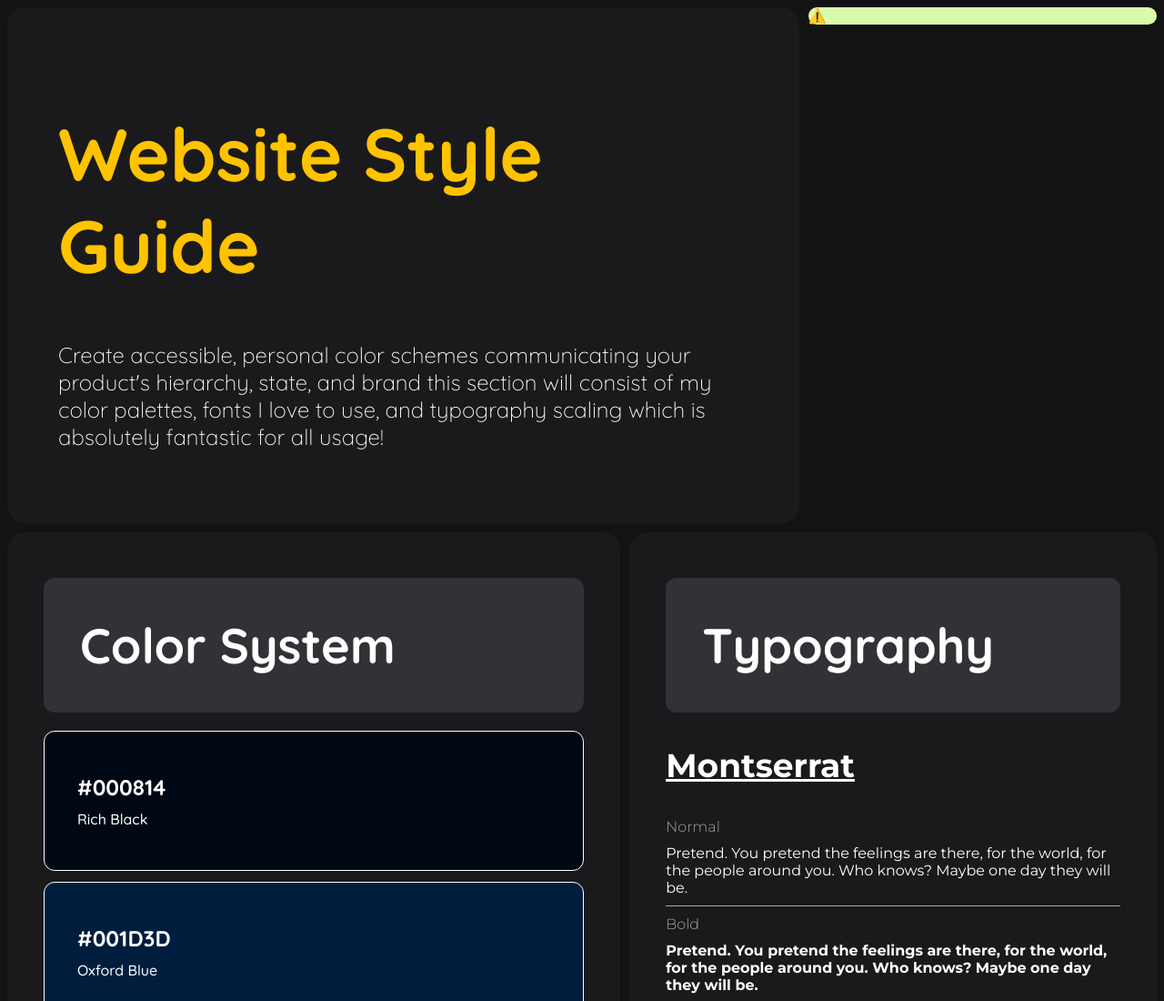
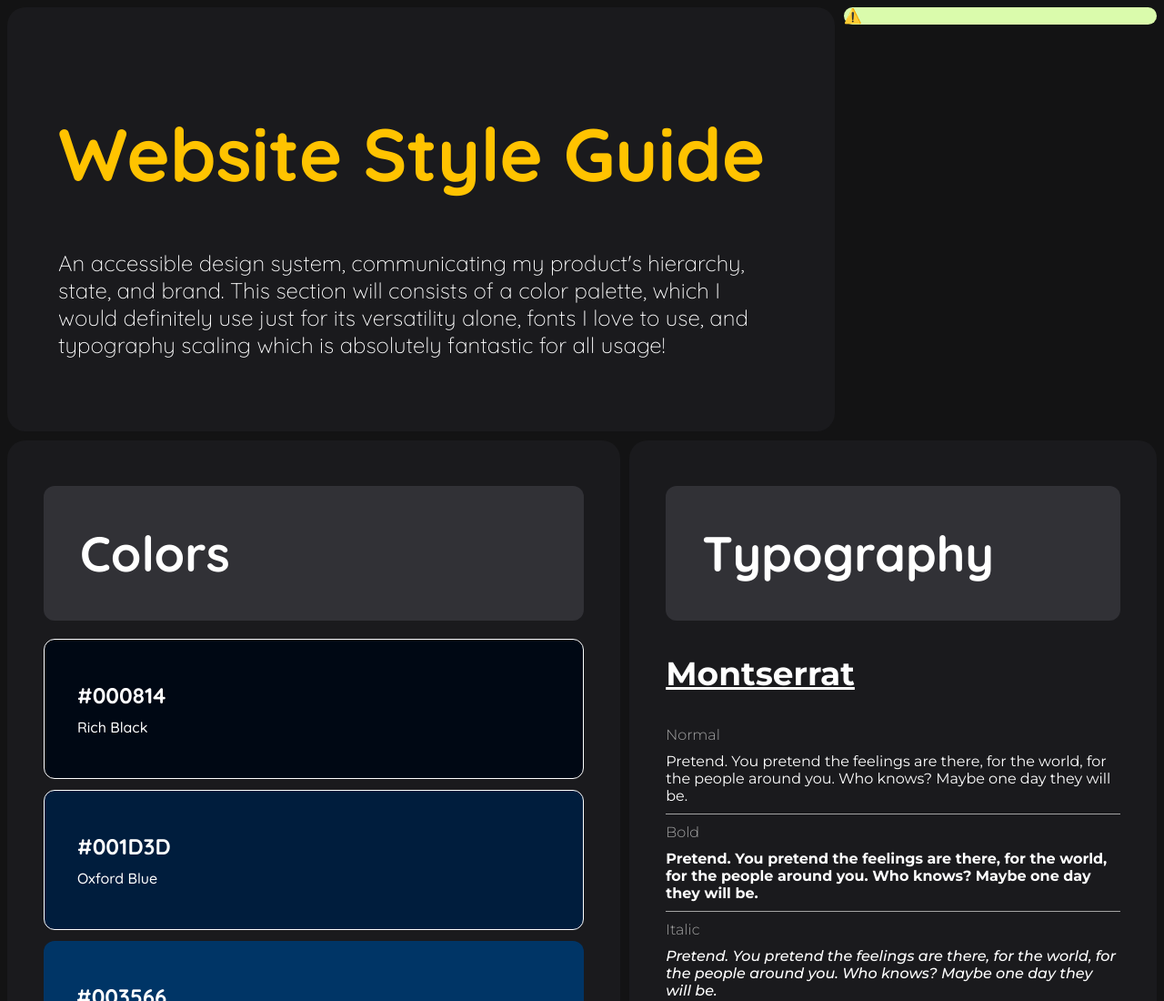
Before and after one commit to vstandsforvernon/Vstandsforvernon.github.io, a plain HTML site: page index.html in a window 1280 px wide. Shown: the top 1100 px of the page at 91% size. Drawn offline with nearby package versions, Linux system fonts and the light colour scheme; no server answers.

Commit message:
Update index.html

```diff
--- a/index.html
+++ b/index.html
@@ -19,8 +19,8 @@
     <div class="container">
         <header>
             <h1>Website Style Guide</h1>
-            <p>Create accessible, personal color schemes communicating your product's hierarchy, state, and brand
-                this section will consist of my color palettes, fonts I love to use, and typography scaling which is
+            <p>An accessible design system, communicating my product's hierarchy, state, and brand.
+            This section will consists of a color palette, which I would definitely use just for its versatility alone, fonts I love to use, and typography scaling which is
                 absolutely fantastic for all usage!
             </p>
         </header>
@@ -33,7 +33,7 @@
     </div>
     <div class="primary-container">
         <section class="color-header">
-            <h2>Color System</h2>
+            <h2>Colors</h2>
             <section class="palette">
                 <div id="color1">
                     <h3>#000814</h3>
```
